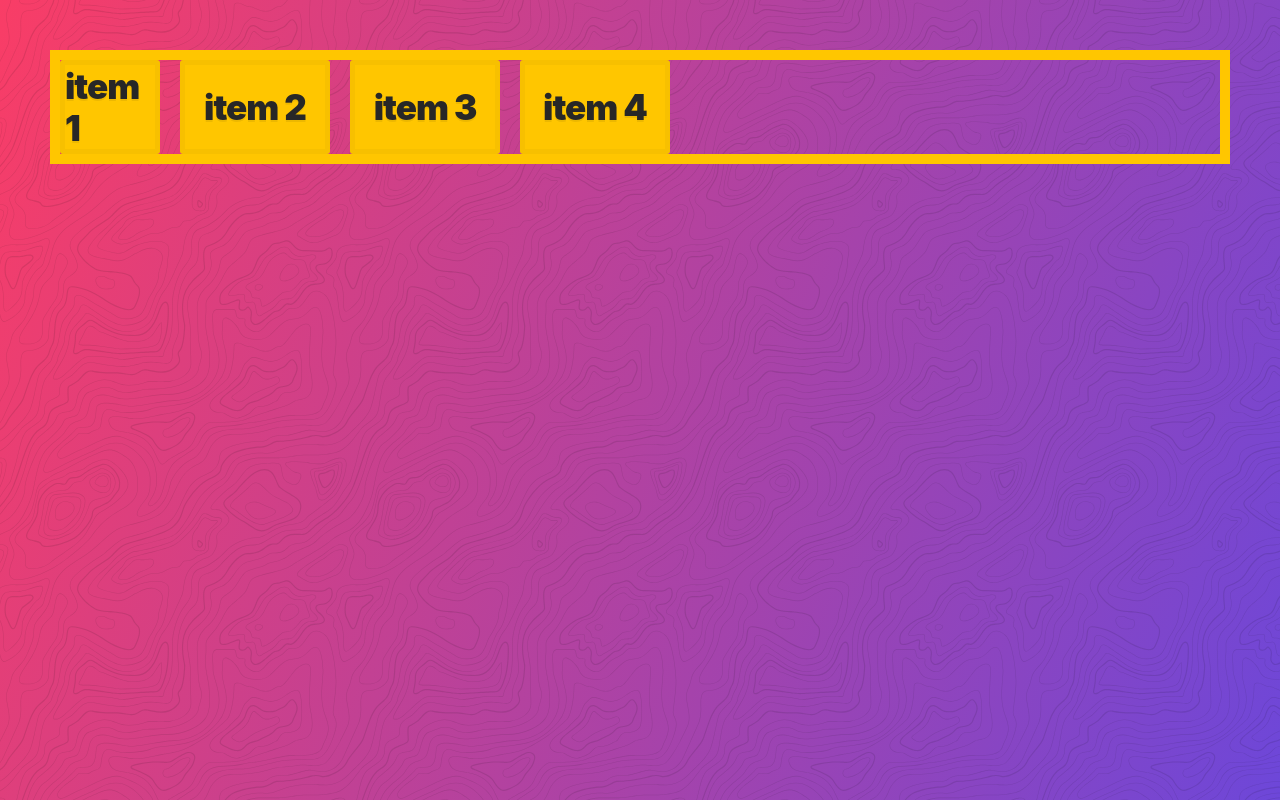
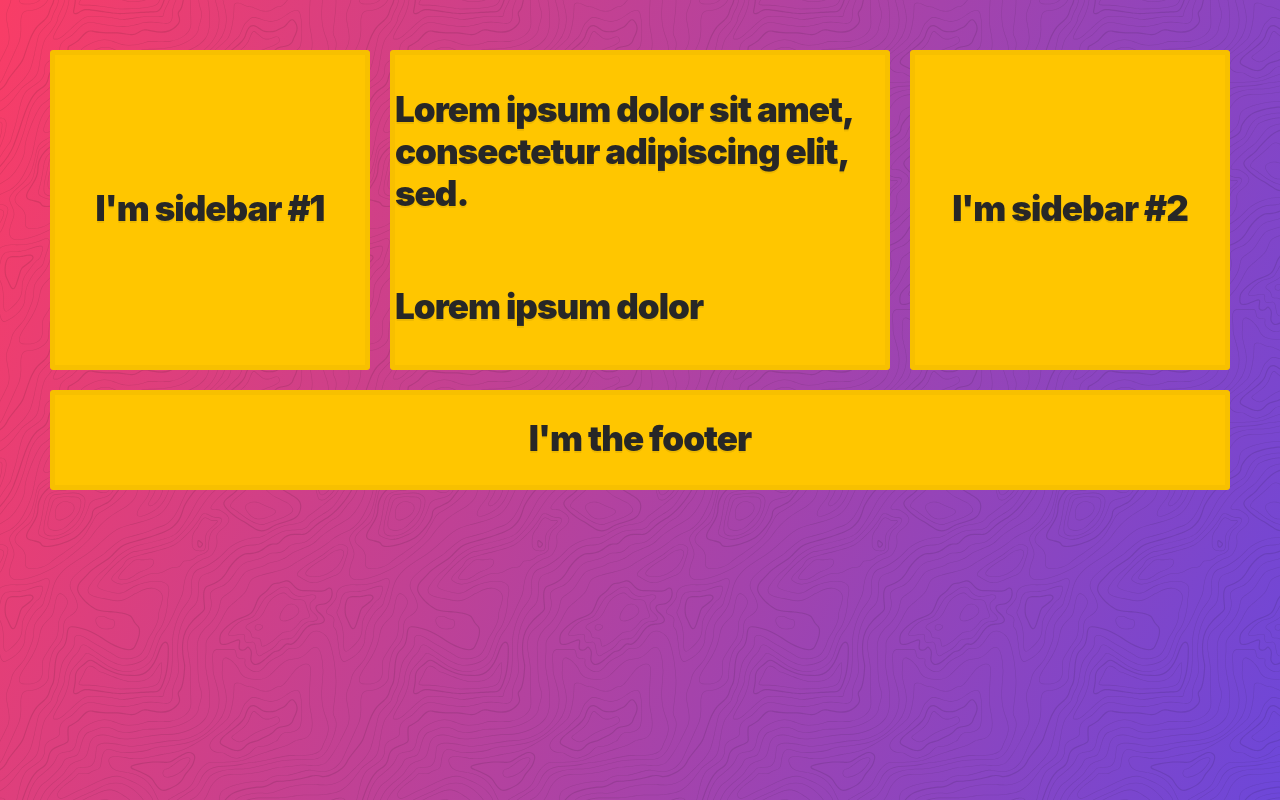
Before and after one commit to glitchedmob/wesbos-cssgrid, a website: page index.html in a window 1280 px wide. Drawn offline with Linux system fonts and the light colour scheme.

Commit message:
Lesson 14.1

```diff
--- a/index.html
+++ b/index.html
@@ -9,18 +9,57 @@
 </head>
 <body>
 	<div class="container">
-		<div class="item item1">item 1</div>
-		<div class="item item2">item 2</div>
-		<div class="item item3">item 3</div>
-		<div class="item item4">item 4</div>
+		<div class="item item1">
+			<p>I'm sidebar #1</p>
+		</div>
+		<div class="item item2">
+			<p>Lorem ipsum dolor sit amet, consectetur adipiscing elit, sed.</p>
+			<p>Lorem ipsum dolor</p>
+		</div>
+		<div class="item item3">
+			<p>I'm sidebar #2</p>
+		</div>
+		<div class="item footer">
+			<p>I'm the footer</p>
+		</div>
 	</div>
 	<style>
 		.container {
 			display: grid;
 			grid-gap: 20px;
-			border: 10px solid var(--yellow);
-			/* grid-template-columns: repeat(auto-fit, minmax(150px, 1fr)); */
-			grid-template-columns: fit-content(100px) 150px 150px 150px;
+			grid-template-columns: 1fr 500px 1fr;
+			grid-template-rows:  150px 150px 100px;
+			grid-template-areas:
+				"sidebar-1  content  sidebar-2"
+				"sidebar-1  content  sidebar-2"
+				"footer      footer   footer";
+		}
+
+		@media(max-width: 900px) {
+			.container {
+				grid-template-rows:  150px 150px 100px 100px;
+				grid-template-areas:
+				"sidebar-2  sidebar-2  sidebar-2"
+				"content    content    content"
+				"sidebar-1  sidebar-1  sidebar-1"
+				"footer     footer     footer";
+			}
+		}
+
+		.item1 {
+			grid-area: sidebar-1;
+		}
+
+		.item2 {
+			grid-area: content;
+		}
+
+		.item3 {
+			grid-area: sidebar-2;
+		}
+
+		.footer {
+			grid-area: footer;
 		}
 	</style>
 </body>
```
